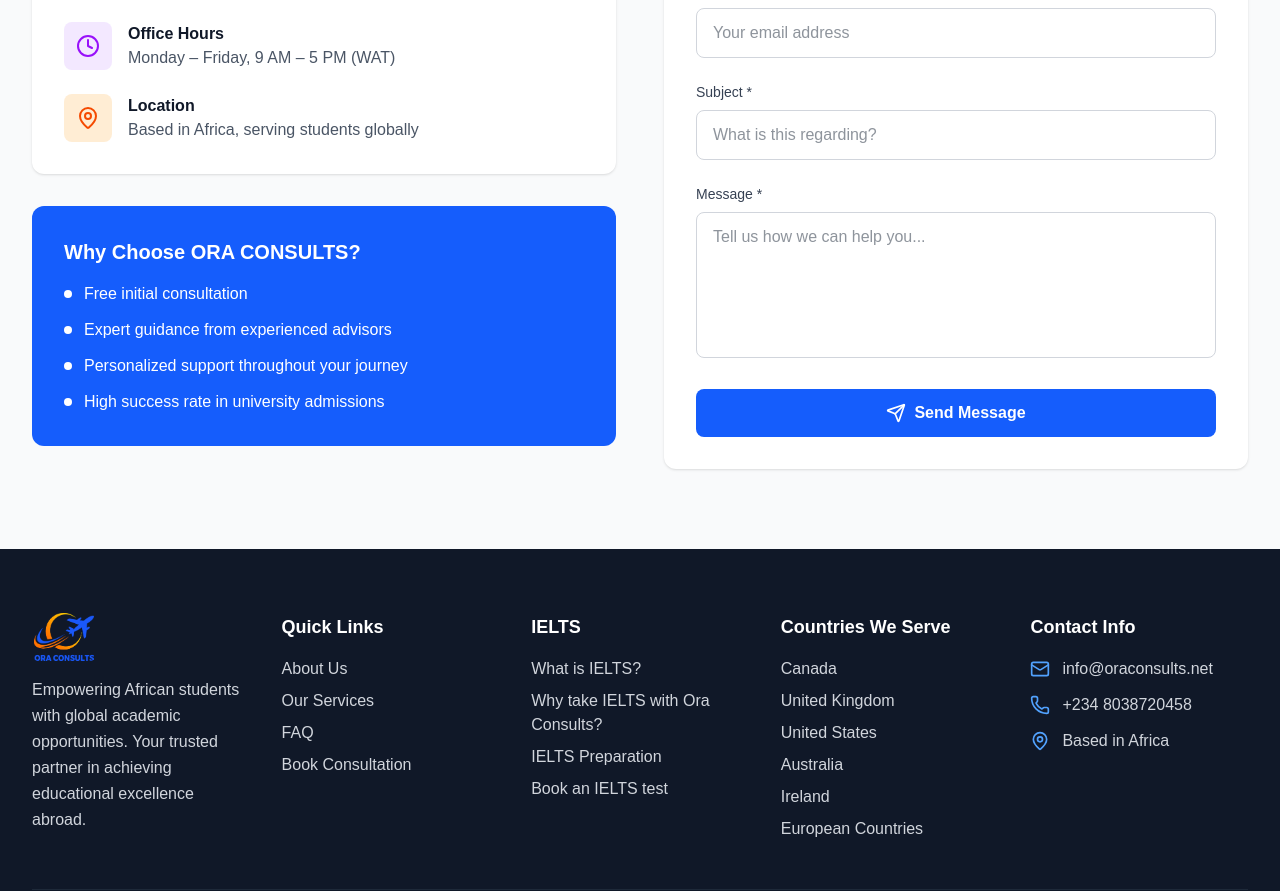
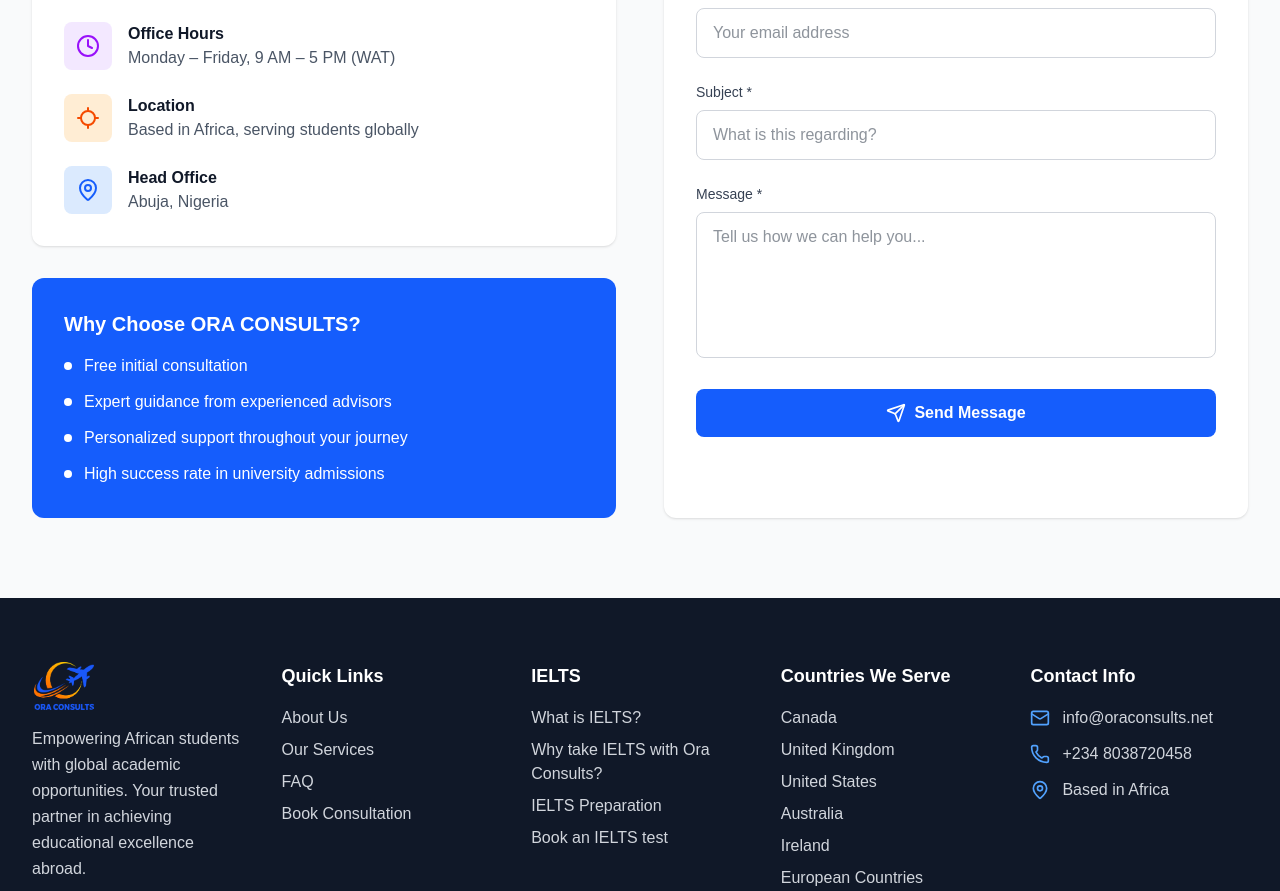
Before and after one commit to DivineChuks/ora-consult, a Next.js app: page / in a window 1280 px wide. Shown: the part 6355-7246 px from the top of the page. Built offline with nearby package versions, Linux system fonts and the light colour scheme.

Commit message:
updated landing

```diff
--- a/components/Contact.jsx
+++ b/components/Contact.jsx
@@ -1,6 +1,6 @@
 "use client"
 import React, { useState } from 'react';
-import { Mail, Phone, Clock, Send, MapPin, CheckCircle, XCircle, X } from 'lucide-react';
+import { Mail, Phone, Clock, Send, MapPin, CheckCircle, XCircle, X, Locate } from 'lucide-react';
 
 const Toast = ({ message, type, onClose }) => {
   const bgColor = type === 'success' ? 'bg-green-500' : 'bg-red-500';
@@ -135,11 +135,20 @@
 
                 <div className="flex items-start space-x-4">
                   <div className="bg-orange-100 p-3 rounded-lg">
-                    <MapPin className="h-6 w-6 text-orange-600" />
+                    <Locate className="h-6 w-6 text-orange-600" />
                   </div>
                   <div>
                     <h4 className="font-semibold text-gray-900">Location</h4>
                     <p className="text-gray-600">Based in Africa, serving students globally</p>
+                  </div>
+                </div>
+                <div className="flex items-start space-x-4">
+                  <div className="bg-blue-100 p-3 rounded-lg">
+                    <MapPin className="h-6 w-6 text-blue-600" />
+                  </div>
+                  <div>
+                    <h4 className="font-semibold text-gray-900">Head Office</h4>
+                    <p className="text-gray-600">Abuja, Nigeria</p>
                   </div>
                 </div>
               </div>
```
